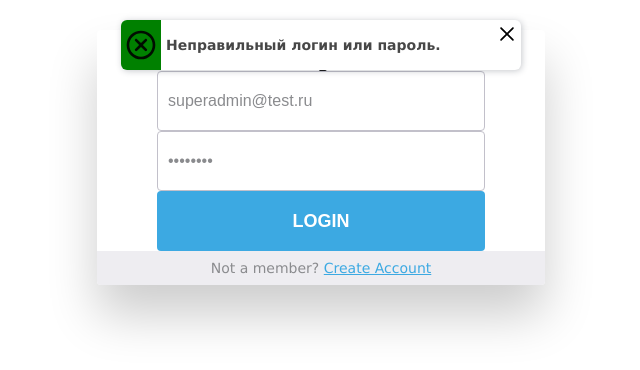
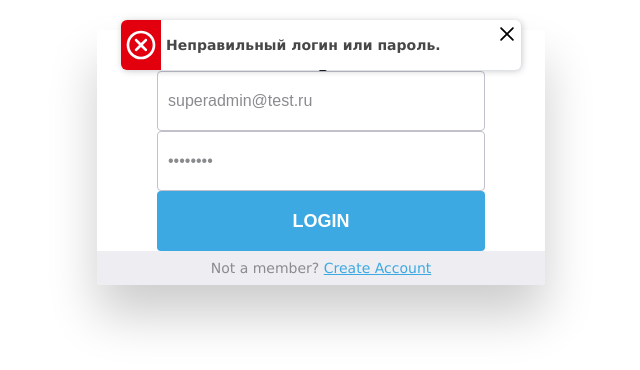
Before and after one commit to SokolOrlov/testcc, a React app: page /login in a window 1280 px wide. Both pictures are taken after a click on the input "Login". Shown: the top 370 px of the page, without its empty margins (319-959 px from the left). Built offline with nearby package versions, Linux system fonts and the light colour scheme; no server answers.

Commit message:
toast style

```diff
--- a/src/UI/Svg/Svg.tsx
+++ b/src/UI/Svg/Svg.tsx
@@ -3,11 +3,12 @@ import sprite from "../../assets/images/sprite.svg";
 
 type Props = {
   id: string;
+  style?: React.CSSProperties
 };
 
-export const Svg = ({ id }: Props) => {
+export const Svg = ({ id, style }: Props) => {
   return (
-    <svg>
+    <svg style={style}>
       <use xlinkHref={`${sprite}#${id}`}></use>
     </svg>
   );
--- a/src/app/App.module.css
+++ b/src/app/App.module.css
@@ -25,6 +25,7 @@ div[disabled]
   --black: #000;
   --success: #008000;
   --info: #528FCC;
-  --danger: #E2000F;
+  --error: #E2000F;
   --default: #556172;
+  --warning: #FFCC00;
 }
--- a/src/components/toast/Toast.module.css
+++ b/src/components/toast/Toast.module.css
@@ -18,7 +18,6 @@
   height: 500px;
   width: 40px;
   padding: 5px;
-  background-color: var(--success);
   position: absolute;
 }
 
--- a/src/components/toast/Toast.tsx
+++ b/src/components/toast/Toast.tsx
@@ -3,34 +3,59 @@ import { Svg } from "../../UI";
 import styles from "./Toast.module.css";
 
 type Props = {
-    label: string
-    type: "none" | "info" | "success" | "error" | "warning"
-    onClose: ()=>void
+  label: string;
+  type: "none" | "info" | "success" | "error" | "warning";
+  onClose: () => void;
+};
+
+const getSvg = (type: "none" | "info" | "success" | "error" | "warning") => {
+  switch (type) {
+    case "error": {
+      return "round_cross";
     }
-
-const getSvg = (type: "none" | "info" | "success" | "error" | "warning" )=>{
-    switch (type) {
-        case "error":{return "round_cross"}
-        case "success":{return "big_round_check"}
-        case "info":{return "big_info"}
-        case "warning":{return "warning"}
+    case "success": {
+      return "big_round_check";
+    }
+    case "info": {
+      return "big_info";
+    }
+    case "warning": {
+      return "warning";
+    }
     default:
       break;
   }
+};
+
+const getSvgProps = (type: string): { style: React.CSSProperties; icon: string } => {
+  switch (type) {
+    case "error":
+      return { style: { backgroundColor: "var(--error)", color: "white" }, icon: "round_cross" };
+    case "success":
+      return { style: { backgroundColor: "var(--success)", color: "white" }, icon: "big_round_check" };
+    case "info":
+      return { style: { backgroundColor: "var(--default)", color: "white" }, icon: "big_info" };
+    case "warning":
+      return { style: { backgroundColor: "var(--warning)", color: "white" }, icon: "warning" };
+    default:
+        return { style: { backgroundColor: "transparent", color: "white" }, icon: "none" };
   }
+};
 
-const Toast = ({label, type, onClose}: Props)=>{
+const Toast = ({ label, type, onClose }: Props) => {
   console.log();
 
-    return(
+  const svgProps = getSvgProps(type);
+
+  return (
     <div className={styles.toast}>
-            <Svg id={getSvg(type)}/>
+      <Svg style={svgProps.style} id={svgProps.icon} />
       <div className={styles.message}>{label}</div>
       <button className={styles.close} onClick={onClose}>
-            <Svg id="cross"/>
+        <Svg id="cross" />
       </button>
     </div>
-    )
-}
+  );
+};
 
 export default Toast;
--- a/src/pages/AllObjects/AllObjects.tsx
+++ b/src/pages/AllObjects/AllObjects.tsx
@@ -79,9 +79,7 @@ export const AllObjects = () => {
       "Вы уверены, что хотите удалить объект?",
       async ()=> {
         toast({label:"Удаление объекта", type:"info"});
-
         const res = await serverState.deleteObject(objectId);
-        console.log(res);
 
         if (res.ok)
           toast({label:"Объект удален", type:"success"});
```
Lines whose indentation alone changed are shown as unchanged.
